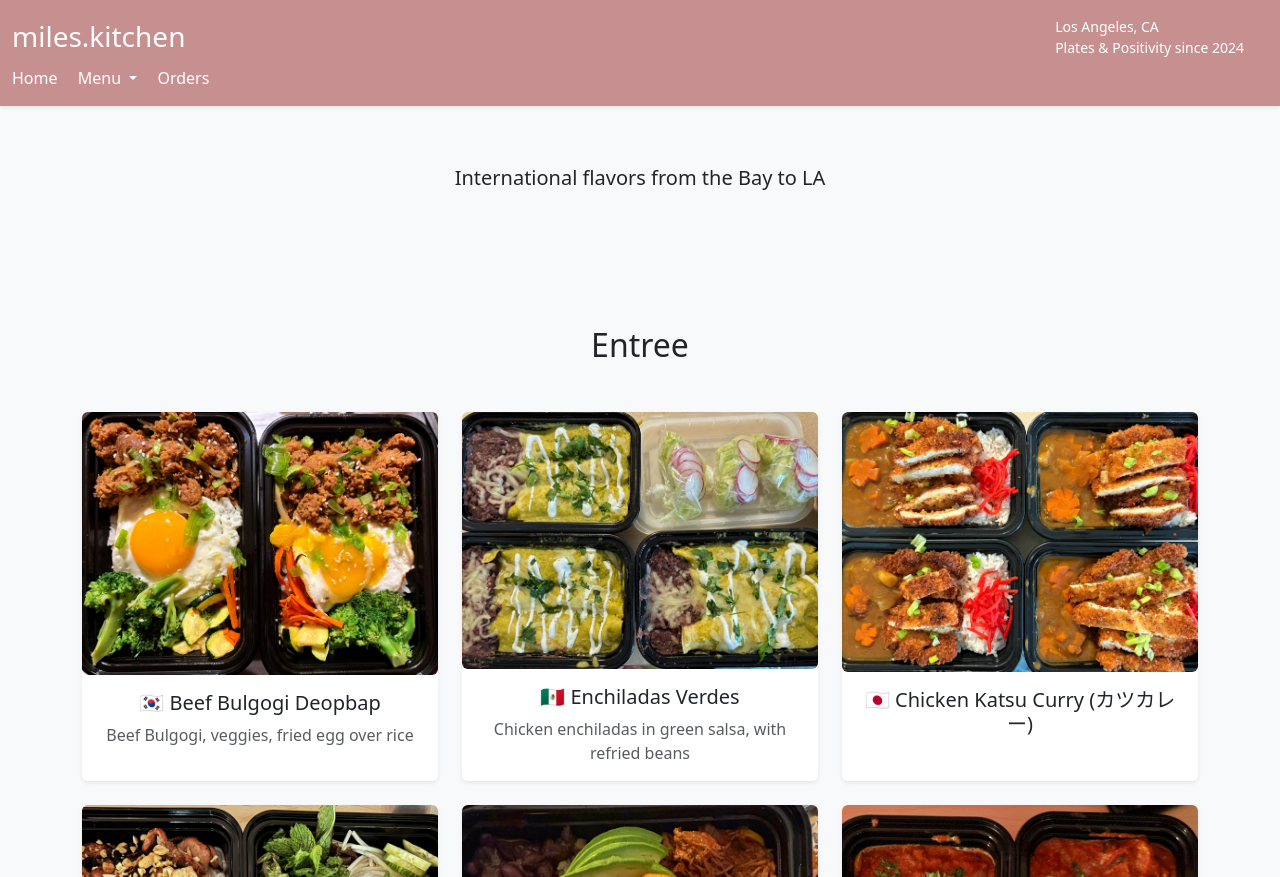
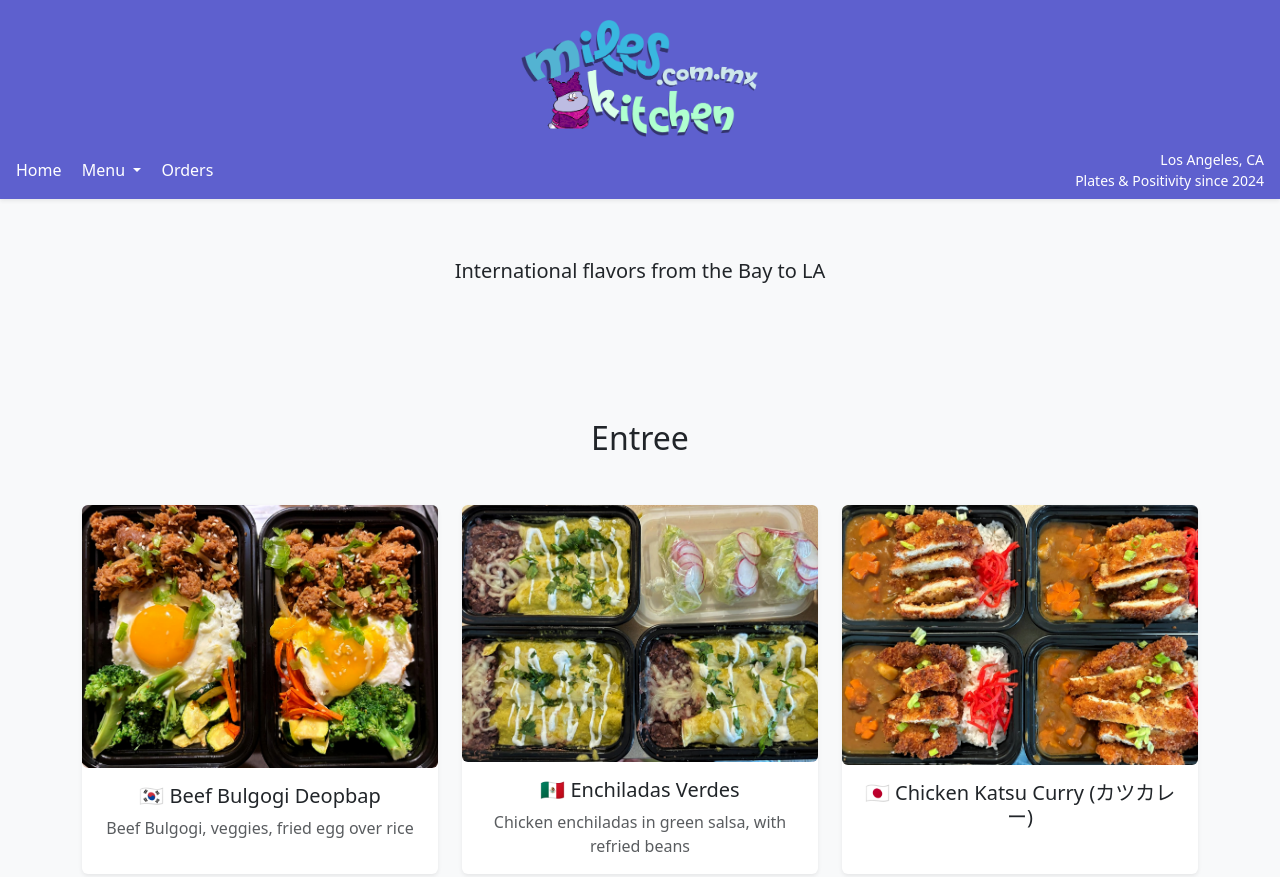
Before and after one commit to milesfreeman/miles-kitchen, a plain HTML site: page index.html in a window 1280 px wide. Shown: the top 877 px of the page. Drawn offline with nearby package versions, Linux system fonts and the light colour scheme.

Commit message:
fixup header

```diff
--- a/index.html
+++ b/index.html
@@ -9,7 +9,7 @@
 
     <style>
         .header-bg {
-            background-color: #c69090;
+            background-color: #5e60ce;
         }
         .section-padding {
             padding: 60px 0;
@@ -36,20 +36,16 @@
 </head>
 <body>
 
-    <header class="header-bg text-white sticky-top shadow-sm">
-        <div class="container-fluid py-3">
-            <div class="d-flex justify-content-between align-items-center">
+    <header class="header-bg text-white sticky-top shadow-sm" style="min-height: 120px;">
+        <div class="container-fluid d-flex flex-column h-100 p-0" style="height: 100%;">
 
-                <h1 class="h3 mb-0">miles.kitchen</h1>
-
-                <div class="d-flex flex-column mt-10">
-                    <small class="me-4">Los Angeles, CA</small>
-                    <small class="me-4">Plates & Positivity since 2024</small>
+            <div class="d-flex justify-content-center align-items-center flex-grow-1 pt-3">
+                <img src="./static/img/LOGO_PURPLE.png" alt="miles.kitchen logo" class="img-fluid" style="max-height: 125px;">
             </div>
 
-            </div>
+            <div class="d-flex justify-content-between align-items-center py-2 px-3 w-100">
 
-            <nav class="d-none d-lg-block mt-2">
+                <nav class="d-none d-lg-block">
                     <a class="text-white text-decoration-none me-3" href="#top-section">Home</a>
 
                     <div class="dropdown d-inline-block me-3">
@@ -62,16 +58,19 @@
                             Menu
                         </a>
                         <ul class="dropdown-menu dropdown-menu-dark" aria-labelledby="webMenuDropdown">
-
                             <li><h6 class="dropdown-header">Menu</h6></li>
                             <li><a class="dropdown-item" href="#entrees">Entrees</a></li>
                             <li><a class="dropdown-item" href="#family-style">Family Meals</a></li>
-
                         </ul>
                     </div>
-
                     <a class="text-white text-decoration-none" href="#about-section">Orders</a>
                 </nav>
+
+                <div class="d-flex flex-column text-end">
+                    <small>Los Angeles, CA</small>
+                    <small>Plates & Positivity since 2024</small>
+                </div>
+            </div>
         </div>
     </header>
 
@@ -215,7 +214,7 @@
                             <div class="card-body">
                                 <h5 class="card-title">🇵🇪 Lomo Saltado</h5>
                                 <p class="card-text text-muted">Beef, tomato, onion stir-fried in aji amarillo sauce</p>
-                            </div>
+                            </div>about:blank#blocked
                         </div>
                     </div>
                 </div>
```
Also changed, not shown: static/img/LOGO_PURPLE.png (added), static/img/logo-draft.png (deleted), 1 other file. Lines whose indentation alone changed are shown as unchanged.
